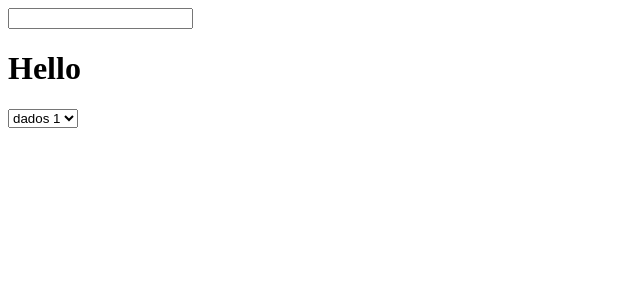
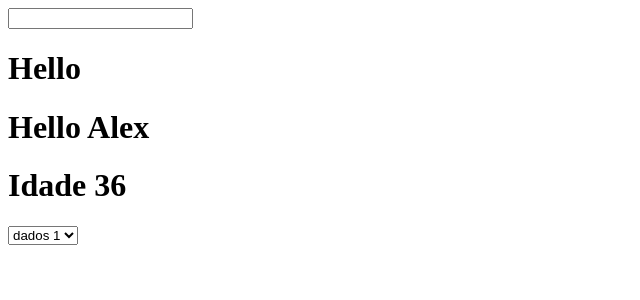
Before and after one commit to alextalha/curso-react-2020, a React (Create React App) app: page / in a window 1280 px wide. Shown: the top 300 px of the page, without its empty margins (0-640 px from the left). Built offline with nearby package versions, Linux system fonts and the light colour scheme.

Commit message:
usando as props

```diff
--- a/src/App.js
+++ b/src/App.js
@@ -28,8 +28,6 @@ class App extends React.Component{
         {ComboOptions}
       </select>
     )
-
-
   }
 
     render(){
@@ -39,6 +37,8 @@ class App extends React.Component{
       <React.Fragment>
         <input type="text" value={this.state.nome} onChange={this.modificarNome} />
         <h1>Hello {this.state.nome}</h1>
+        <h1>Hello {this.props.nome}</h1>
+        <h1>Idade {this.props.idade}</h1>
         <MeuComboBox />
       </React.Fragment>
     )
--- a/src/index.js
+++ b/src/index.js
@@ -3,4 +3,4 @@ import ReactDOM from 'react-dom';
 import App from './App';
 
 
-ReactDOM.render(<App />, document.getElementById('root'));
+ReactDOM.render(<App nome="Alex" idade="36" />, document.getElementById('root'));
```
